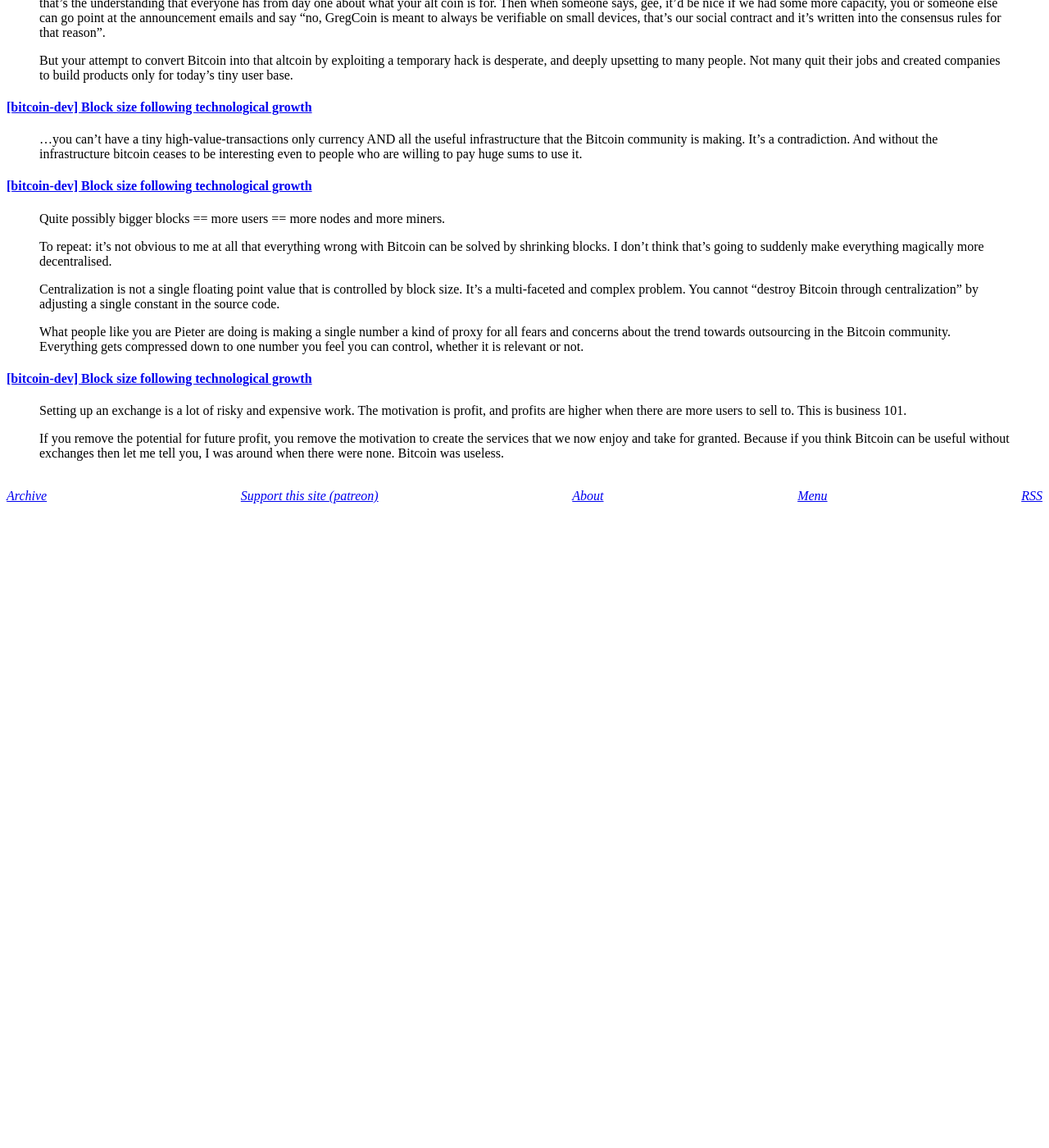
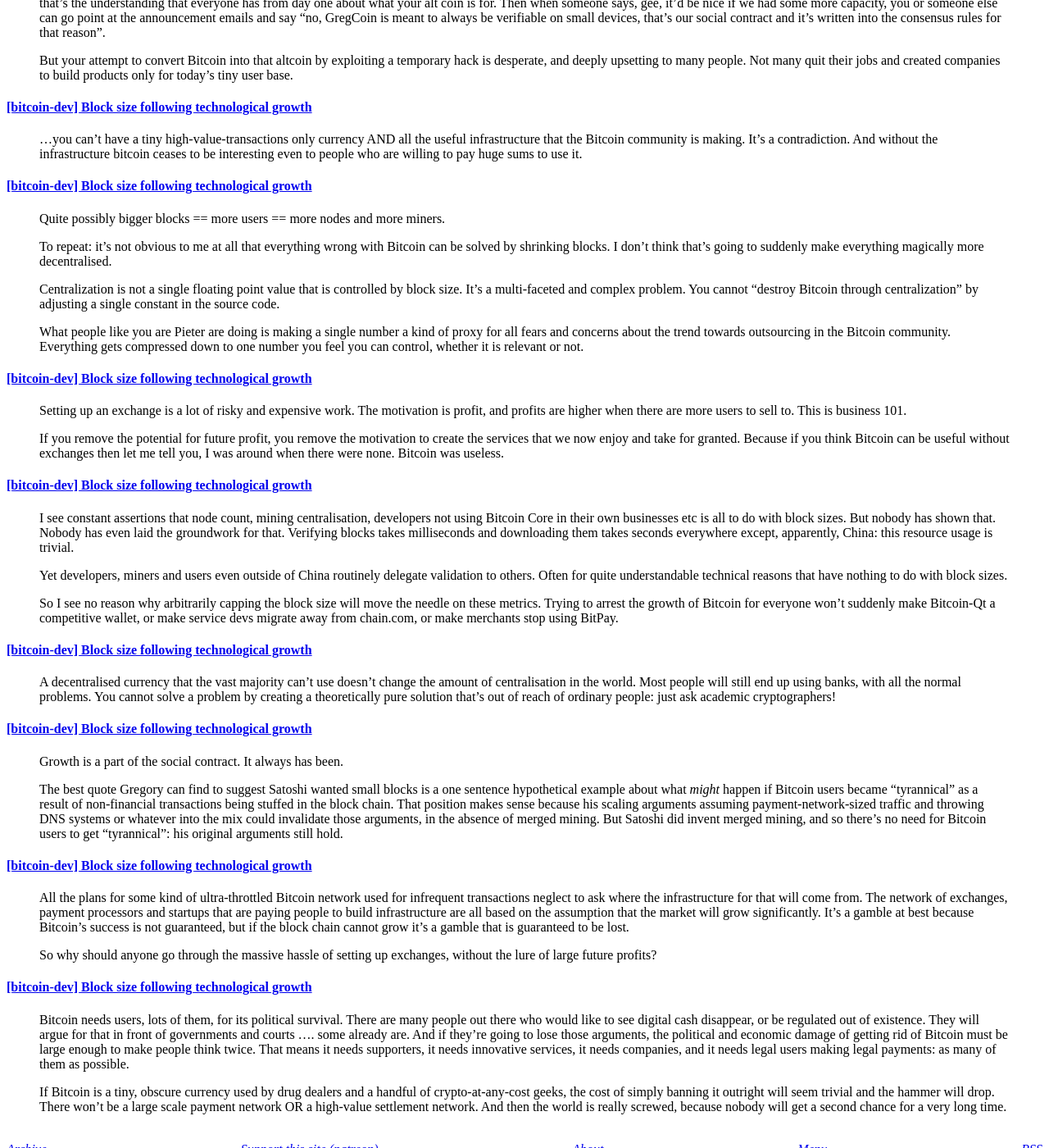
Before and after one commit to derykmakgill/website, a Jekyll site: the page built from _research/mike-hearn.md, in a window 1280 px wide and 1400 px high, scrolled down 697 px. Shown: the whole window at 82% size. Built offline with Jekyll 4.4.1, drawn with Linux system fonts in a browser that asks for light colours; before the commit the page ends 1327 px from its top, so only the background shows below that.

Commit message:
Update mike-hearn.md

```diff
--- a/_research/mike-hearn.md
+++ b/_research/mike-hearn.md
@@ -101,3 +101,76 @@
 create the services that we now enjoy and take for granted. Because if you
 think Bitcoin can be useful without exchanges then let me tell you, I was
 around when there were none. Bitcoin was useless.
+
+#### [[bitcoin-dev] Block size following technological growth](https://lists.linuxfoundation.org/pipermail/bitcoin-dev/2015-July/009815.html)
+
+>I see constant assertions that node count, mining centralisation,
+developers not using Bitcoin Core in their own businesses etc is all to do
+with block sizes. But nobody has shown that. Nobody has even laid the
+groundwork for that. Verifying blocks takes milliseconds and downloading
+them takes seconds everywhere except, apparently, China: this resource
+usage is trivial.
+>
+>Yet developers, miners and users even outside of China routinely delegate
+validation to others. Often for quite understandable technical reasons that
+have nothing to do with block sizes.
+>
+>So I see no reason why arbitrarily capping the block size will move the
+needle on these metrics. Trying to arrest the growth of Bitcoin for
+everyone won't suddenly make Bitcoin-Qt a competitive wallet, or make
+service devs migrate away from chain.com, or make merchants stop using
+BitPay.
+
+#### [[bitcoin-dev] Block size following technological growth](https://lists.linuxfoundation.org/pipermail/bitcoin-dev/2015-July/009815.html)
+
+>A decentralised currency that the vast majority can't use doesn't
+   change the amount of centralisation in the world. Most people will still
+   end up using banks, with all the normal problems. You cannot solve a
+   problem by creating a theoretically pure solution that's out of reach of
+   ordinary people: just ask academic cryptographers!
+
+#### [[bitcoin-dev] Block size following technological growth](https://lists.linuxfoundation.org/pipermail/bitcoin-dev/2015-July/009815.html)
+
+   >Growth is a part of the social contract. It always has been.
+>
+   >The best quote Gregory can find to suggest Satoshi wanted small blocks
+   is a one sentence hypothetical example about what *might* happen if
+   Bitcoin users became "tyrannical" as a result of non-financial transactions
+   being stuffed in the block chain. That position makes sense because his
+   scaling arguments assuming payment-network-sized traffic and throwing DNS
+   systems or whatever into the mix could invalidate those arguments, in the
+   absence of merged mining. But Satoshi did invent merged mining, and so
+   there's no need for Bitcoin users to get "tyrannical": his original
+   arguments still hold.
+
+#### [[bitcoin-dev] Block size following technological growth](https://lists.linuxfoundation.org/pipermail/bitcoin-dev/2015-July/009815.html)
+
+>All the plans for some kind of ultra-throttled Bitcoin network used
+   for infrequent transactions neglect to ask where the infrastructure for
+   that will come from. The network of exchanges, payment processors and
+   startups that are paying people to build infrastructure are all based on
+   the assumption that the market will grow significantly. It's a gamble at
+   best because Bitcoin's success is not guaranteed, but if the block chain
+   cannot grow it's a gamble that is guaranteed to be lost.
+>
+  > So why should anyone go through the massive hassle of setting up
+   exchanges, without the lure of large future profits?
+
+
+#### [[bitcoin-dev] Block size following technological growth](https://lists.linuxfoundation.org/pipermail/bitcoin-dev/2015-July/009815.html)
+
+>Bitcoin needs users, lots of them, for its political survival. There
+   are many people out there who would like to see digital cash disappear, or
+   be regulated out of existence. They will argue for that in front of
+   governments and courts .... some already are. And if they're going to lose
+   those arguments, the political and economic damage of getting rid of
+   Bitcoin must be large enough to make people think twice. That means it
+   needs supporters, it needs innovative services, it needs companies, and it
+   needs legal users making legal payments: as many of them as possible.
+>
+>   If Bitcoin is a tiny, obscure currency used by drug dealers and a
+   handful of crypto-at-any-cost geeks, the cost of simply banning it outright
+   will seem trivial and the hammer will drop. There won't be a large scale
+   payment network OR a high-value settlement network. And then the world is
+   really screwed, because nobody will get a second chance for a very long
+   time.
```
